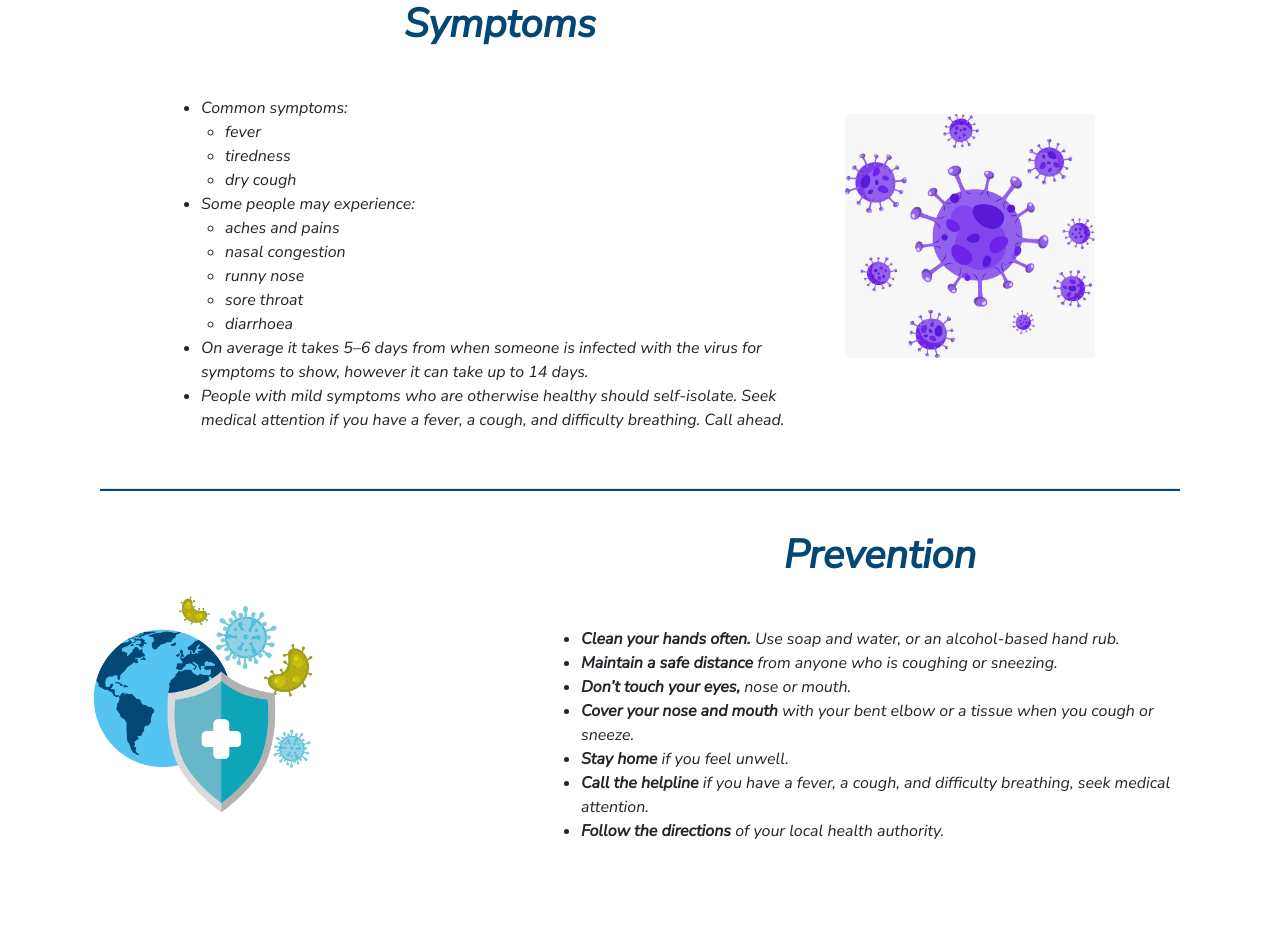
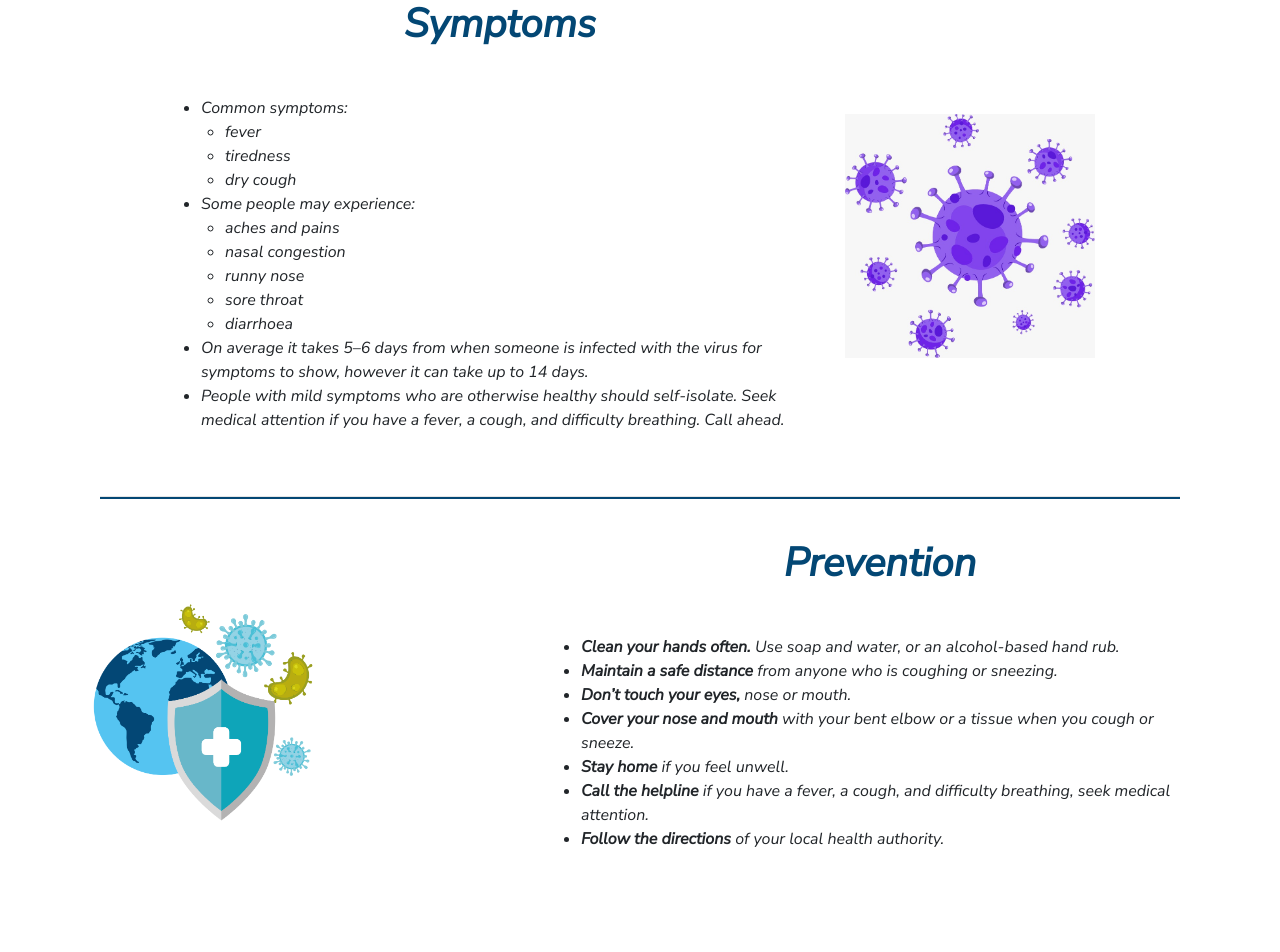
Before and after one commit to mm1025web/covid, a plain HTML site: page index.html in a window 1280 px wide. Shown: the top 952 px of the page. Drawn offline with nearby package versions, Linux system fonts and the light colour scheme.

Commit message:
Update index.html

```diff
--- a/index.html
+++ b/index.html
@@ -36,7 +36,7 @@
     <title>COVID-19</title>
 </head>
 <body>
-    <section class="about" id="About">
+    <section class="about" id="symptoms">
         <div class="container about-container">
             <div class="row">
 
@@ -72,15 +72,13 @@
                     <img src="corona.jpg" alt="Virus Image" class="about-image img-fluid">
                 </div>
             </div>
-        </div><br><br>
+        </div><br>
     </section>
 
-    <br><hr><br>
+    <br><hr class="mt-5"><br>
 
 
-
-
-    <section class="about" id="About">
+    <section class="about" id="prevention">
         <div class="container about-container">
             <div class="row">
 
```
